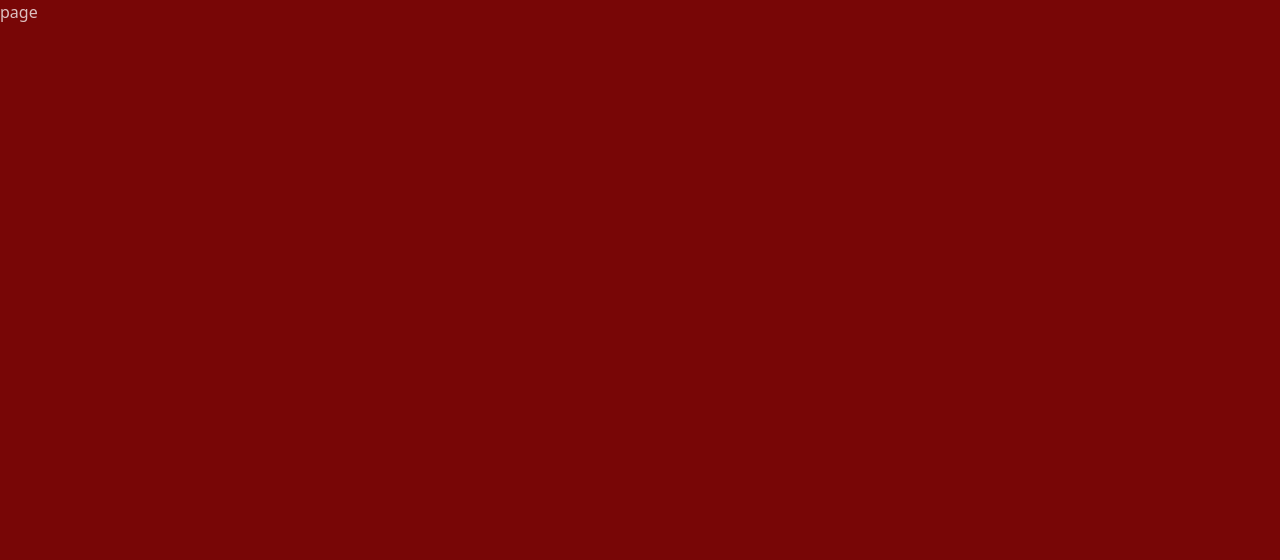
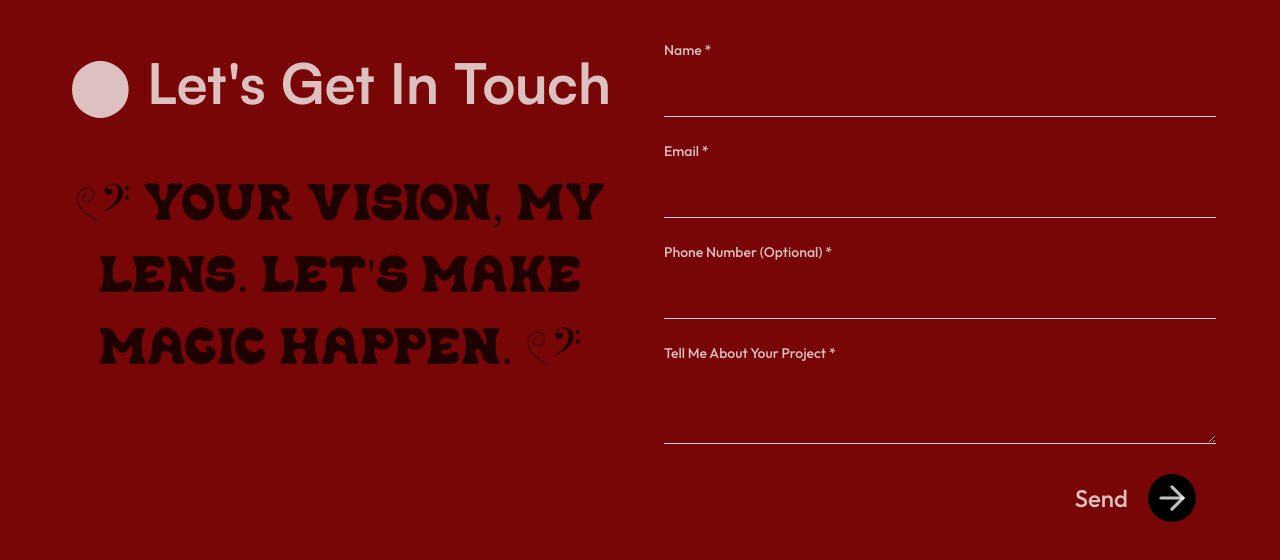
Before and after one commit to MoohamedPK/abdo-portfolio, a Next.js app: page /contact in a window 1280 px wide. Shown: the top 560 px of the page. Built offline with nearby package versions, Linux system fonts and the light colour scheme.

Commit message:
set up contact section

```diff
--- a/app/about/page.tsx
+++ b/app/about/page.tsx
@@ -1,8 +1,6 @@
 import AboutPage from "@/components/about/AboutPage"
 
 const About = () => {
-
-
 
   return (
     <>
--- a/app/contact/page.tsx
+++ b/app/contact/page.tsx
@@ -1,8 +1,11 @@
+import ContactPage from "@/components/contact/ContactPage"
 
-const ContactPage = () => {
+const Contact = () => {
   return (
-    <div>page</div>
+    <>
+      <ContactPage/>
+    </>
   )
 }
 
-export default ContactPage
+export default Contact
--- a/app/globals.css
+++ b/app/globals.css
@@ -6,6 +6,11 @@
 @font-face {
     font-family: Satushi;
     src: url('/fonts/Satoshi-Bold.otf') format("opentype");
+}
+
+@font-face {
+    font-family: Bredga;
+    src: url('/fonts/Bredga-Yqqv4.otf') format("opentype");
 }
 
 @font-face {
@@ -34,6 +39,7 @@
     --font-outfit-regular: OutfitRegular, "sans-serif";
     --font-outfit-light: OutfitLight, "sans-serif";
     --font-roleya: Roleya, "sans-serif";
+    --font-bredga: Bredga, "sans-serif";
 }
 
 /* COLOR PALLETE */
--- a/app/page.tsx
+++ b/app/page.tsx
@@ -2,6 +2,7 @@ import Footer from "@/components/Footer";
 import Hero from "@/components/Hero";
 import Nav from "@/components/Nav";
 import Projects from "@/components/Projects";
+import Contact from "./contact/page";
 
 export default function Home() {
   return (
@@ -9,6 +10,7 @@ export default function Home() {
       <Nav/>
       <Hero/>
       <Projects/>
+      <Contact/>
       <Footer/>
     </div>
   );
--- a/components/Hero.tsx
+++ b/components/Hero.tsx
@@ -52,7 +52,7 @@ const Hero = () => {
 
 return (
 <section className="h-screen space-y-8 font-outfit-medium flex flex-col justify-center">
-    <div className="heroText uppercase  font-outfit-light space-y-5">
+    <div className="heroText uppercase  font-satushi-bold space-y-5">
         <div className="flex justify-around items-center text-[4rem]">
             <div className="initialText">This</div>
             <div className="initialText">Is</div>
--- /dev/null
+++ b/components/contact/ContactForm.tsx
@@ -0,0 +1,116 @@
+"use client"
+
+import { ArrowRight } from "lucide-react"
+import { useState } from "react"
+
+const ContactForm = () => {
+    const [formData, setFormData] = useState({
+    name: '',
+    email: '',
+    phone: '',
+    message: ''
+  })
+
+  const [isSubmitting, setIsSubmitting] = useState(false)
+  const [submitStatus, setSubmitStatus] = useState<'idle' | 'success' | 'error'>('idle')
+
+  const handleChange = (e: React.ChangeEvent<HTMLInputElement | HTMLTextAreaElement>) => {
+    setFormData({
+      ...formData,
+      [e.target.name]: e.target.value
+    })
+  }
+
+  const handleSubmit = async (e: React.FormEvent) => {
+    e.preventDefault()
+    setIsSubmitting(true)
+    setSubmitStatus('idle')
+
+    try {
+      const response = await fetch('/api/contact', {
+        method: 'POST',
+        headers: {
+          'Content-Type': 'application/json',
+        },
+        body: JSON.stringify(formData),
+      })
+
+      if (response.ok) {
+        setSubmitStatus('success')
+        setFormData({ name: '', email: '', phone: '', message: '' }) // Clear form
+      } else {
+        setSubmitStatus('error')
+      }
+    } catch (error) {
+        console.error("error to send email : ", error)
+      setSubmitStatus('error')
+    } finally {
+      setIsSubmitting(false)
+    }
+  }
+
+  return (
+    <form onSubmit={handleSubmit} className="contactInputs font-outfit-medium space-y-6">
+
+        <div>
+            <label htmlFor="name" className="block text-sm font-medium mb-2">
+                Name *
+            </label>
+
+            <input name="name" onChange={handleChange} value={formData.name} type="text" className="w-full px-4 py-3 border-b border-gray-300 focus:border-black focus:ring-1 focus:ring-black outline-none transition duration-300"/>
+        </div>
+
+        <div>
+            <label htmlFor="email" className="block text-sm font-medium mb-2">
+                Email *
+            </label>
+
+            <input name="email" onChange={handleChange} value={formData.email} type="email" className="w-full px-4 py-3 border-b border-gray-300 focus:border-black focus:ring-1 focus:ring-black outline-none transition duration-300"/>
+        </div>
+
+        <div>
+            <label htmlFor="phone" className="block text-sm font-medium mb-2">
+                Phone Number (Optional) *
+            </label>
+
+            <input name="phone" onChange={handleChange} value={formData.phone} type="phone" className="w-full px-4 py-3 border-b border-gray-300 focus:border-black focus:ring-1 focus:ring-black outline-none transition duration-300"/>
+        </div>
+
+        <div>
+            <label htmlFor="message" className="block text-sm font-medium mb-2">
+                Tell Me About Your Project *
+            </label>
+
+            <textarea name="message" onChange={handleChange} value={formData.message} className="w-full px-4 py-3 border-b border-gray-300 focus:border-black focus:ring-1 focus:ring-black outline-none transition duration-300" />
+        </div>
+
+        {submitStatus === 'success' && (
+            <div className="p-4 bg-green-50 border border-green-200 rounded">
+                <p className="text-green-800 text-center">
+                    ✓ Message sent successfully! I&lsquo;ll get back to you soon.
+                </p>
+            </div>
+            )}
+
+            {submitStatus === 'error' && (
+                <div className="p-4 bg-red-50 border border-red-200 rounded">
+                <p className="text-red-800 text-center">
+                    ✗ Something went wrong. Please try again or email me directly.
+                </p>
+                </div>
+            )}
+
+        <div className="flex justify-end w-full">
+            <button disabled={isSubmitting} type="submit" className="flex items-center space-x-5 group cursor-pointer px-5">
+                <p className="text-[1.5rem] group-hover:text-black transition-colors duration-300">Send</p>
+                <div className="size-12 bg-black centerlizeItems rounded-full">
+                    <ArrowRight size={38} className="group-hover:-rotate-45 transition-transform duration-300 "/>
+                </div>
+            </button>
+        </div>
+
+    </form>
+  )
+}
+
+export default ContactForm
--- /dev/null
+++ b/components/contact/ContactPage.tsx
@@ -0,0 +1,29 @@
+"use client"
+
+import { useTextRevealAnimation } from "@/hooks/useTextRevealAnimation"
+import ContactForm from "./ContactForm"
+
+const ContactPage = () => {
+
+    useTextRevealAnimation({trigger: ".contactSection", ele:".contactTitle"})
+    useTextRevealAnimation({trigger: ".contactSection", ele:".contactQuote"})
+
+    return (
+        <section className="contactSection h-screen container grid grid-cols-2 gap-x-12">
+
+            <div className="space-y-12 text-center">
+                <div className="text-[3.5rem]  font-satushi-bold">
+                    <h1 className="contactTitle">⬤ Let&apos;s Get In Touch</h1>
+                </div>
+
+                <div className="contactQuote text-[3rem] font-roleya uppercase text-black/75">
+                    <p>𓏲𝄢 Your vision, my lens. Let&apos;s make magic happen. 𓏲𝄢</p>
+                </div>
+            </div>
+
+            <ContactForm/>
+        </section>
+    )
+}
+
+export default ContactPage
--- a/components/work/WorkShowcase.tsx
+++ b/components/work/WorkShowcase.tsx
@@ -18,7 +18,7 @@ return (
         </div>
 
 
-    <div className="grid grid-cols-1 md:grid-cols-2 lg:grid-cols-3 ">
+    <div className="grid grid-cols-1 md:grid-cols-2 lg:grid-cols-3">
         {images.map((image: CloudinaryImageProps) => (
             <WorkSection secure_url={image.secure_url} public_id={image.public_id} key={image.public_id}/>
         ) )}
--- a/package.json
+++ b/package.json
@@ -13,10 +13,12 @@
     "@studio-freight/lenis": "^1.0.42",
     "cloudinary": "^2.8.0",
     "gsap": "^3.13.0",
+    "lucide-react": "^0.552.0",
     "next": "16.0.1",
     "next-cloudinary": "^6.17.0",
     "react": "19.2.0",
-    "react-dom": "19.2.0"
+    "react-dom": "19.2.0",
+    "resend": "^6.4.1"
   },
   "devDependencies": {
     "@tailwindcss/postcss": "^4",
```
Also changed, not shown: public/fonts/Bredga-Yqqv4.otf (added), 1 other file (tests, documents, lock files or other folders).
